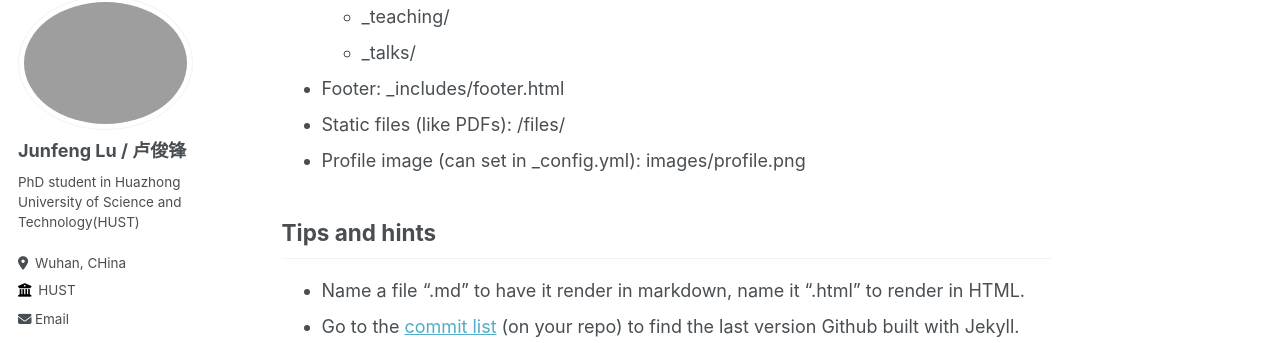
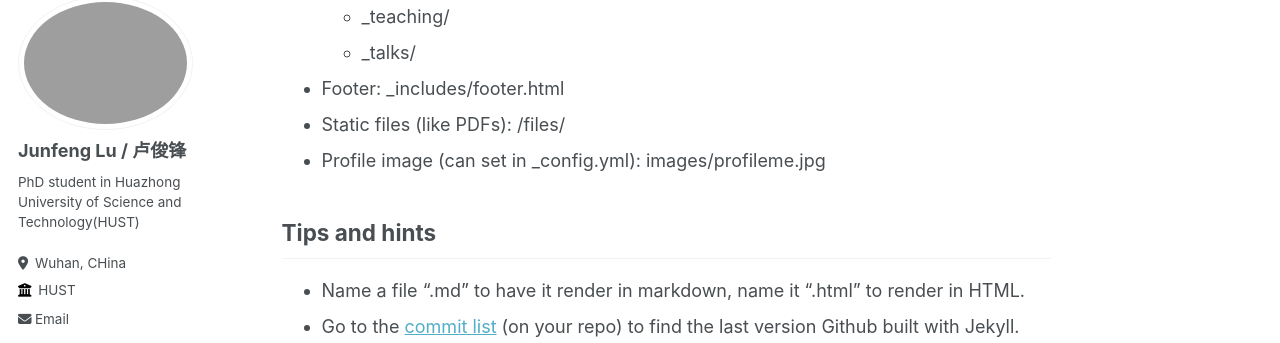
Before and after one commit to richardlujunfeng/richardloo, a Jekyll site: the page built from _pages/markdown.md, in a window 1280 px wide and 900 px high, scrolled down 389 px. Shown: the part 110-453 px from the top of the window. Built offline with Jekyll 4.4.1, drawn with Linux system fonts in a browser that asks for light colours; some web fonts are replaced.

Commit message:
picuture modify

```diff
--- a/_pages/markdown.md
+++ b/_pages/markdown.md
@@ -20,7 +20,7 @@ redirect_from:
   * _talks/
 * Footer: _includes/footer.html
 * Static files (like PDFs): /files/
-* Profile image (can set in _config.yml): images/profile.png
+* Profile image (can set in _config.yml): images/profileme.jpg
 
 ## Tips and hints
 
```
